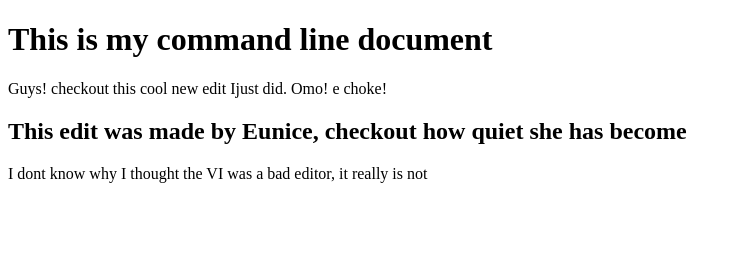
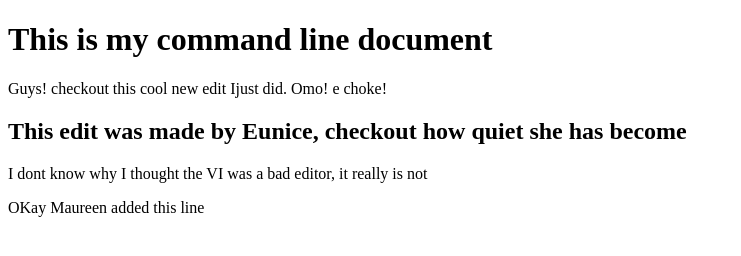
Before and after one commit to MaureenMOguche/alx-practice, a plain HTML site: page index.html in a window 1280 px wide. Shown: the whole page, without its empty margins (0-741 px from the left). Drawn offline with Linux system fonts and the light colour scheme.

Commit message:
edited index

```diff
--- a/index.html
+++ b/index.html
@@ -11,6 +11,7 @@
   <p>Guys! checkout this cool new edit Ijust did. Omo! e choke!</p>
   <h2>This edit was made by Eunice, checkout how quiet she has become</h2>
   <p> I dont know why I thought the VI was a bad editor, it really is not</p>
+  <p> OKay Maureen added this line</p>
 
 </body>
 </html>
```
